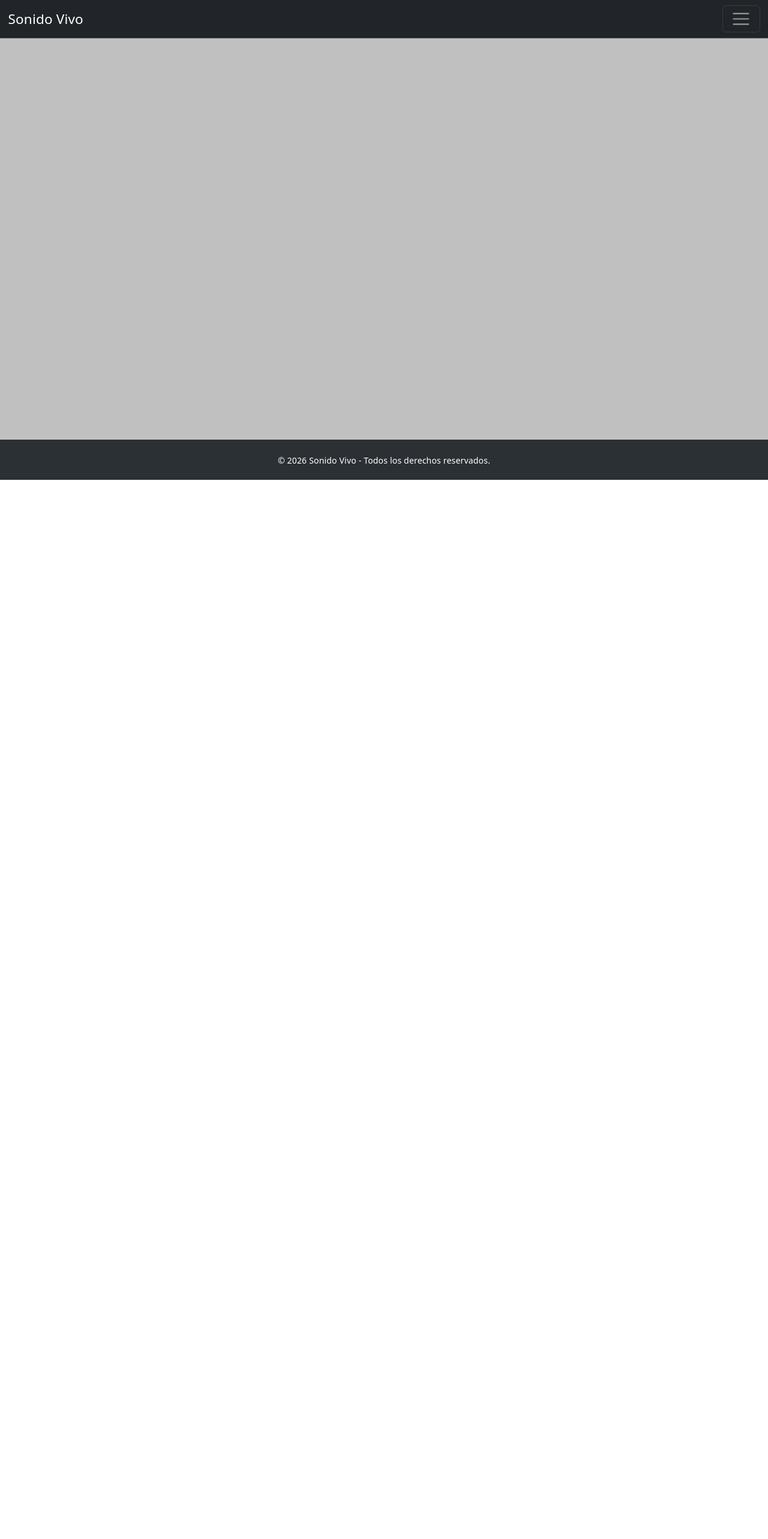
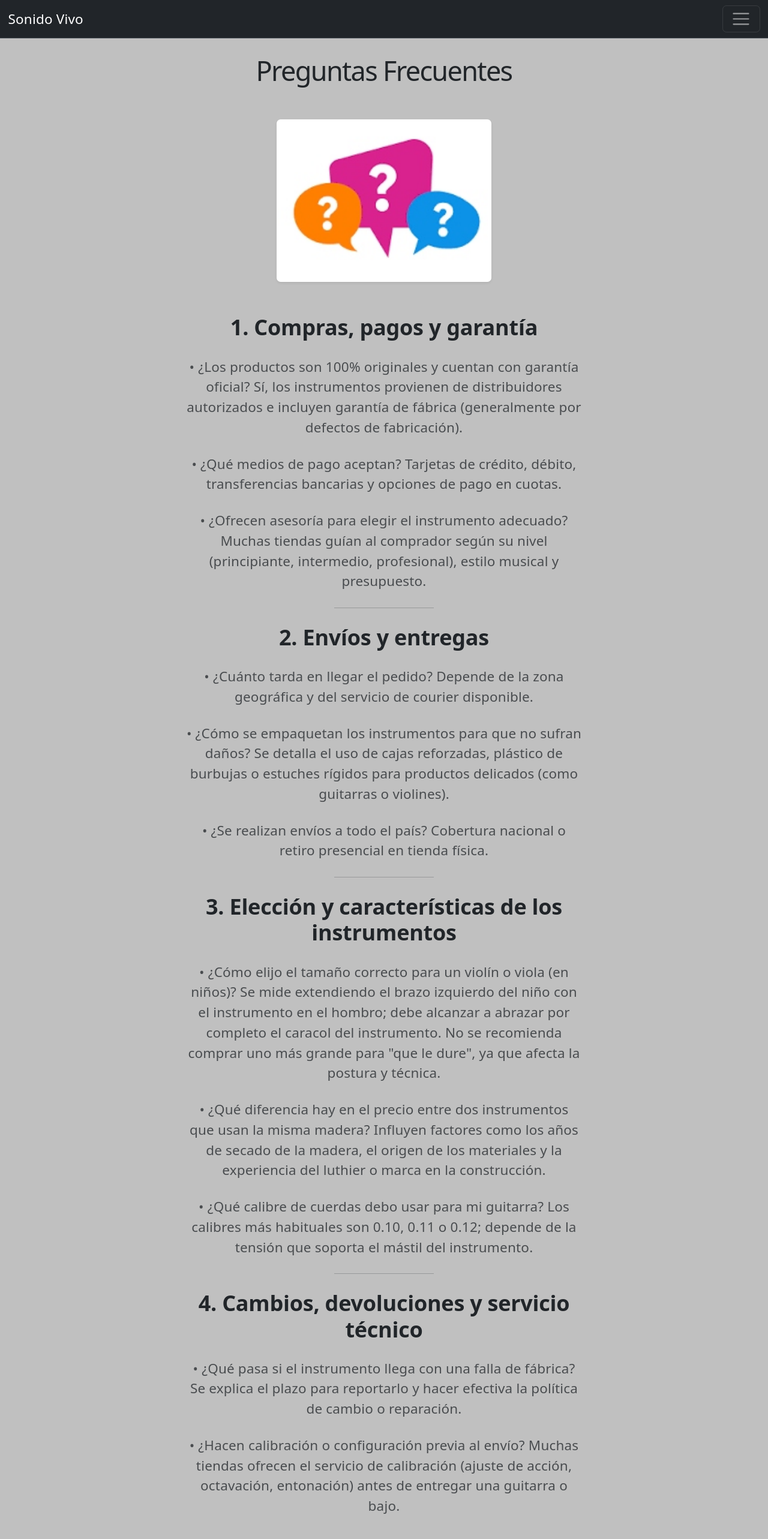
Before and after one commit to CoteCruces/sonido-vivo-v2, a React (Vite) app: page /preguntas-frecuentes in a window 1280 px wide. Shown: the top 2566 px of the page at 60% size. Before the commit the page ends 800 px from the top, so only its background shows below. Built offline with nearby package versions, Linux system fonts and the light colour scheme.

Commit message:
agregué pagina preguntasFrecuentes

```diff
--- a/src/App.tsx
+++ b/src/App.tsx
@@ -21,6 +21,7 @@ import RutaAdmin from "./componentes/utilidades/RutaAdmin";
 import Carrito from "./componentes/paginas/Carrito";
 import Pago from "./componentes/paginas/Pago";
 import DetalleNoticia from "./componentes/paginas/DetalleNoticia";
+import PreguntasFrecuentes from './componentes/paginas/PreguntasFrecuentes.tsx';
 
 
 function App() {
@@ -88,6 +89,11 @@ function App() {
                       element={<Pago />}
                     />
 
+                    <Route
+                      path="/preguntas-frecuentes"
+                      element={<PreguntasFrecuentes />}
+                    />
+
                 {/* Rutas exclusivas del administrador */}
                 <Route element={<RutaAdmin />}>
 
--- /dev/null
+++ b/src/componentes/moleculas/CardPreguntas.tsx
@@ -0,0 +1,103 @@
+import BotonSubir from "../atomos/BotonSubir";
+
+function CardPreguntas(){
+    return(
+        <section className="container my-5">
+            <div className="row justify-content-center">
+                {/* Columna centralizada con un ancho máximo estético para lectura */}
+                <div className="col-lg-8 text-center">
+
+                    {/* Imagen principal adaptable y centrada */}
+                    <img
+                        src="/imgPreguntas/preguntas.jpg"
+                        className="img-fluid rounded shadow-sm mb-4"
+                        alt="Imagen no disponible"
+                        style={{ maxHeight: '450px', width: '50%', objectFit: 'cover' }}
+                    />
+
+                    {/* Contenido de texto centralizado */}
+                    <div className="p-4">
+                        <h2 className="fw-bold mb-4">1. Compras, pagos y garantía</h2>
+
+                        <p className="text-muted fs-5 mb-4">
+                            • ¿Los productos son 100% originales y cuentan con garantía oficial?
+                            Sí, los instrumentos provienen de distribuidores autorizados e incluyen
+                            garantía de fábrica (generalmente por defectos de fabricación).
+                        </p>
+
+                        <p className="text-muted fs-5 mb-4">• ¿Qué medios de pago aceptan? Tarjetas de crédito, débito, transferencias
+                            bancarias y opciones de pago en cuotas.
+                        </p>
+
+                        <p className="text-muted fs-5 mb-4">• ¿Ofrecen asesoría para elegir el instrumento adecuado? Muchas tiendas
+                            guían al comprador según su nivel (principiante, intermedio, profesional),
+                            estilo musical y presupuesto.
+                        </p>
+
+                        <hr className="my-4 w-25 mx-auto" />
+
+                        <h2 className="fw-bold mb-4">2. Envíos y entregas</h2>
+                        <p className="text-muted fs-5 mb-4">
+                           • ¿Cuánto tarda en llegar el pedido? Depende de la zona geográfica y del
+                           servicio de courier disponible.
+                        </p>
+
+                        <p className="text-muted fs-5 mb-4">
+                           • ¿Cómo se empaquetan los instrumentos para que no sufran daños? Se detalla
+                           el uso de cajas reforzadas, plástico de burbujas o estuches rígidos para productos
+                           delicados (como guitarras o violines).
+                        </p>
+                        <p className="text-muted fs-5 mb-4">
+                           • ¿Se realizan envíos a todo el país? Cobertura nacional o retiro presencial
+                           en tienda física.
+                        </p>
+
+                        <hr className="my-4 w-25 mx-auto" />
+
+                        <h2 className="fw-bold mb-4">3. Elección y características de los instrumentos</h2>
+
+                        <p className="text-muted fs-5 mb-4">
+                           • ¿Cómo elijo el tamaño correcto para un violín o viola (en niños)? Se mide
+                           extendiendo el brazo izquierdo del niño con el instrumento en el hombro;
+                           debe alcanzar a abrazar por completo el caracol del instrumento. No se recomienda
+                           comprar uno más grande para "que le dure", ya que afecta la postura y técnica.
+                        </p>
+
+                        <p className="text-muted fs-5 mb-4">
+                            • ¿Qué diferencia hay en el precio entre dos instrumentos que usan la misma madera?
+                           Influyen factores como los años de secado de la madera, el origen de los materiales
+                           y la experiencia del luthier o marca en la construcción.
+                        </p>
+
+                        <p className="text-muted fs-5 mb-4">
+                            • ¿Qué calibre de cuerdas debo usar para mi guitarra? Los calibres más habituales
+                           son 0.10, 0.11 o 0.12; depende de la tensión que soporta el mástil del instrumento.
+                        </p>
+
+                        <hr className="my-4 w-25 mx-auto" />
+
+                        <h2 className="fw-bold mb-4">4. Cambios, devoluciones y servicio técnico</h2>
+                        <p className="text-muted fs-5 mb-4">
+                           • ¿Qué pasa si el instrumento llega con una falla de fábrica? Se explica el plazo
+                           para reportarlo y hacer efectiva la política de cambio o reparación.
+                        </p>
+                        <p className="text-muted fs-5 mb-4">
+                           • ¿Hacen calibración o configuración previa al envío? Muchas tiendas ofrecen
+                           el servicio de calibración (ajuste de acción, octavación, entonación) antes de
+                           entregar una guitarra o bajo.
+                        </p>
+
+                    </div>
+                </div>
+
+
+                <div className="mt-4">
+                                <BotonSubir />
+                            </div>
+                </div>
+
+        </section>
+    );
+}
+
+export default CardPreguntas;
--- a/src/componentes/organismos/Navbar.tsx
+++ b/src/componentes/organismos/Navbar.tsx
@@ -71,6 +71,7 @@ function Navbar() {
                         <Link className="nav-link text-primary" to="/nosotros">Nosotros</Link>
                         <Link className="nav-link text-primary" to="/noticias">Noticias</Link>
                         <Link className="nav-link text-primary" to="/contactanos">Contáctanos</Link>
+                        <Link className="nav-link text-primary" to="/preguntas-frecuentes">Preguntas Frecuentes</Link>
                     </div>
 
                     <div
--- /dev/null
+++ b/src/componentes/paginas/PreguntasFrecuentes.tsx
@@ -0,0 +1,11 @@
+import CardPreguntasFrecuentes from "../moleculas/CardPreguntas";
+
+function PreguntasFrecuentes(){
+    return(
+        <div className = "container mt-4">
+            <h1>Preguntas Frecuentes</h1>
+            <CardPreguntasFrecuentes />
+        </div>
+    )
+}
+export default PreguntasFrecuentes;
```
Also changed, not shown: public/imgPreguntas/preguntas.jpg (added), 1 other file (tests, documents, lock files or other folders).
